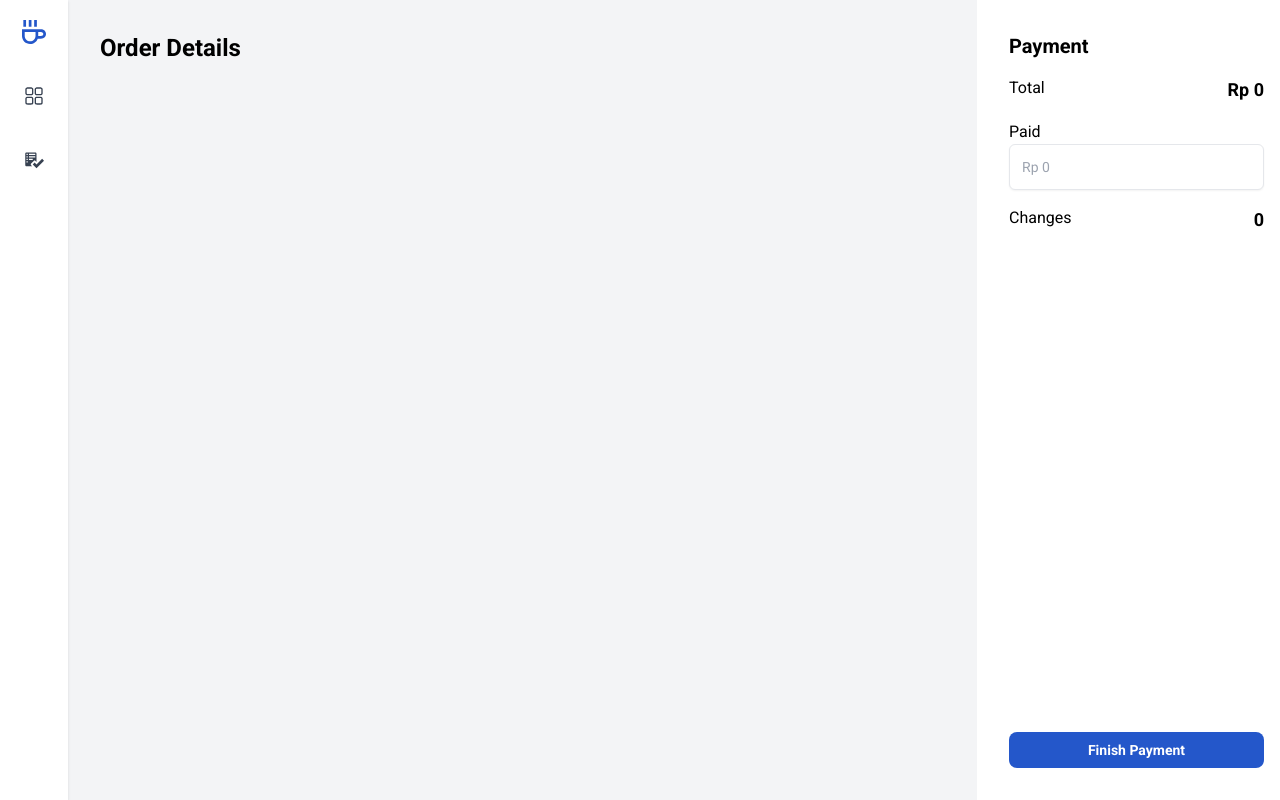
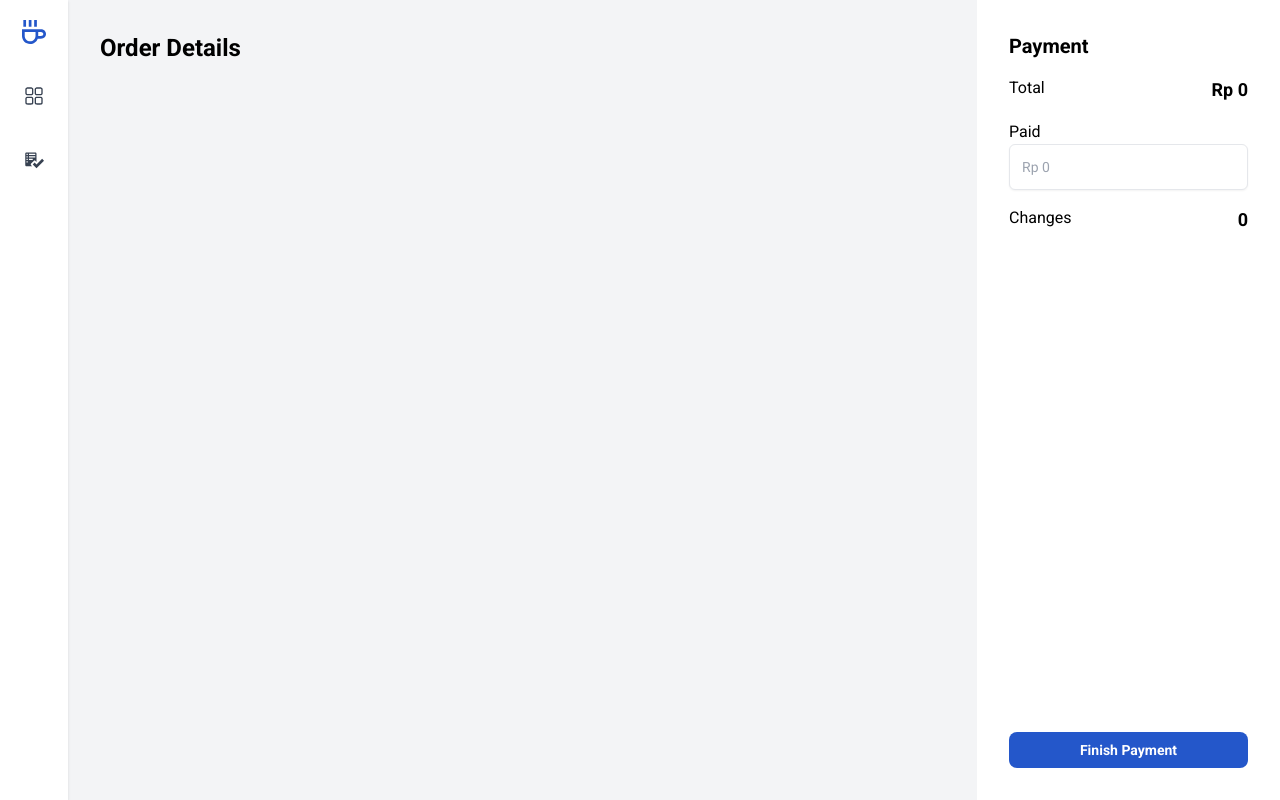
Before and after one commit to hairunisa29/point-of-sale-caffeine, a React (Vite) app: page /payment in a window 1280 px wide. Built offline with nearby package versions, Linux system fonts and the light colour scheme.

Commit message:
fix padding payment section

```diff
--- a/src/pages/PaymentPage.jsx
+++ b/src/pages/PaymentPage.jsx
@@ -63,7 +63,7 @@ function PaymentPage() {
         </div>
       </div>
 
-      <div className="sticky top-0 h-screen bg-white w-1/4 p-8 pr-4 flex flex-col justify-between">
+      <div className="sticky top-0 h-screen bg-white w-1/4 p-8 flex flex-col justify-between">
         <div className="flex flex-col gap-4">
           <h3 className="text-xl font-bold">Payment</h3>
 
```
